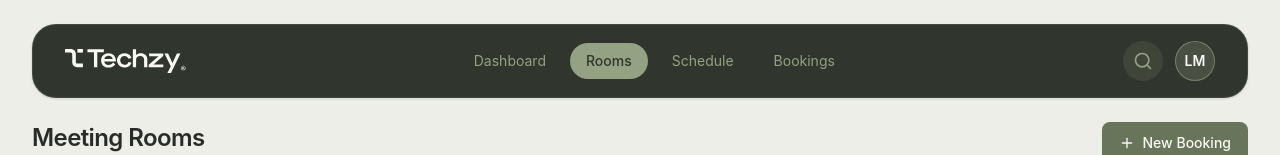
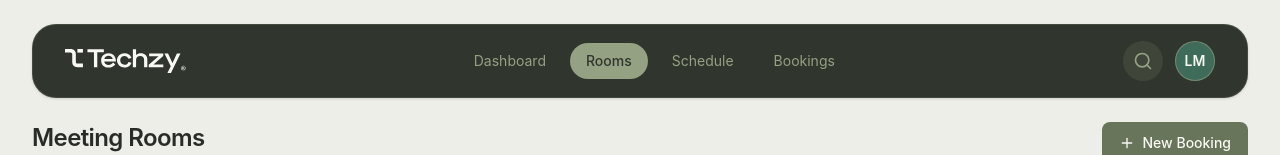
Before and after one commit to MtchedlishviliLevani/techzy-meeting-room-booking, a React (Vite) app: page /rooms in a window 1280 px wide. Shown: the top 155 px of the page. Built offline with nearby package versions, Linux system fonts and the light colour scheme.

Commit message:
style: give avatar initials the success tone

```diff
--- a/src/components/ui/Avatar/Avatar.tsx
+++ b/src/components/ui/Avatar/Avatar.tsx
@@ -26,7 +26,7 @@ function Avatar({ src, userName, className = "" }: AvatarProps) {
       role="img"
       aria-label={userName}
       title={userName}
-      className={`${AVATAR_CLASS} ${className} bg-header-accent/25 text-surface inline-flex items-center justify-center text-xs font-semibold sm:text-sm`}
+      className={`${AVATAR_CLASS} ${className} bg-success text-surface inline-flex items-center justify-center text-xs font-semibold sm:text-sm`}
     >
       {toInitials(userName)}
     </span>
```
